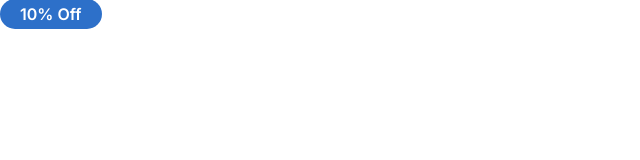
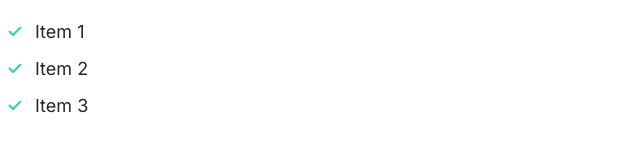
Before and after one commit to TEIKOU2023/willyfy, a plain HTML site: page index.html in a window 1280 px wide. Shown: the whole page, without its empty margins (0-640 px from the left). Drawn offline with Linux system fonts and the light colour scheme.

Commit message:
Build the lists component.

```diff
--- a/css/style.css
+++ b/css/style.css
@@ -121,3 +121,34 @@ a {
         font-size: 1.2rem;
     }
 }
+
+/* Lists */
+.list {
+    list-style: none;
+    padding-left: 0;
+    color:var(--color--headings);
+}
+
+.list--inline .list__item {
+    display: inline-block;
+    margin-right: 2rem;
+}
+
+.list--tick {
+    list-style-image: url(../images/tick.svg);
+    padding-left: 3rem;
+}
+
+.list--tick .list__item {
+    padding-left: 0.5rem;
+    margin-bottom: 1rem;
+
+}
+
+@media screen and (mid-width: 1024px) {
+    .list--tick .list__item{
+        padding-left: 0;
+
+    }
+
+}
--- a/index.html
+++ b/index.html
@@ -11,6 +11,10 @@
     <link rel="stylesheet" href="css/style.css">
 </head>
 <body>
-    <span class="badge badge--primary badge--small">10% Off</span>
+<ul class="list list--tick">
+    <li class="list__item">Item 1</li>
+    <li class="list__item">Item 2</li>
+    <li class="list__item">Item 3</li>
+</ul>
 </body>
 </html>
```
Also changed, not shown: components/lists.html (added, +5 -0 lines), images/tick.svg (added).
